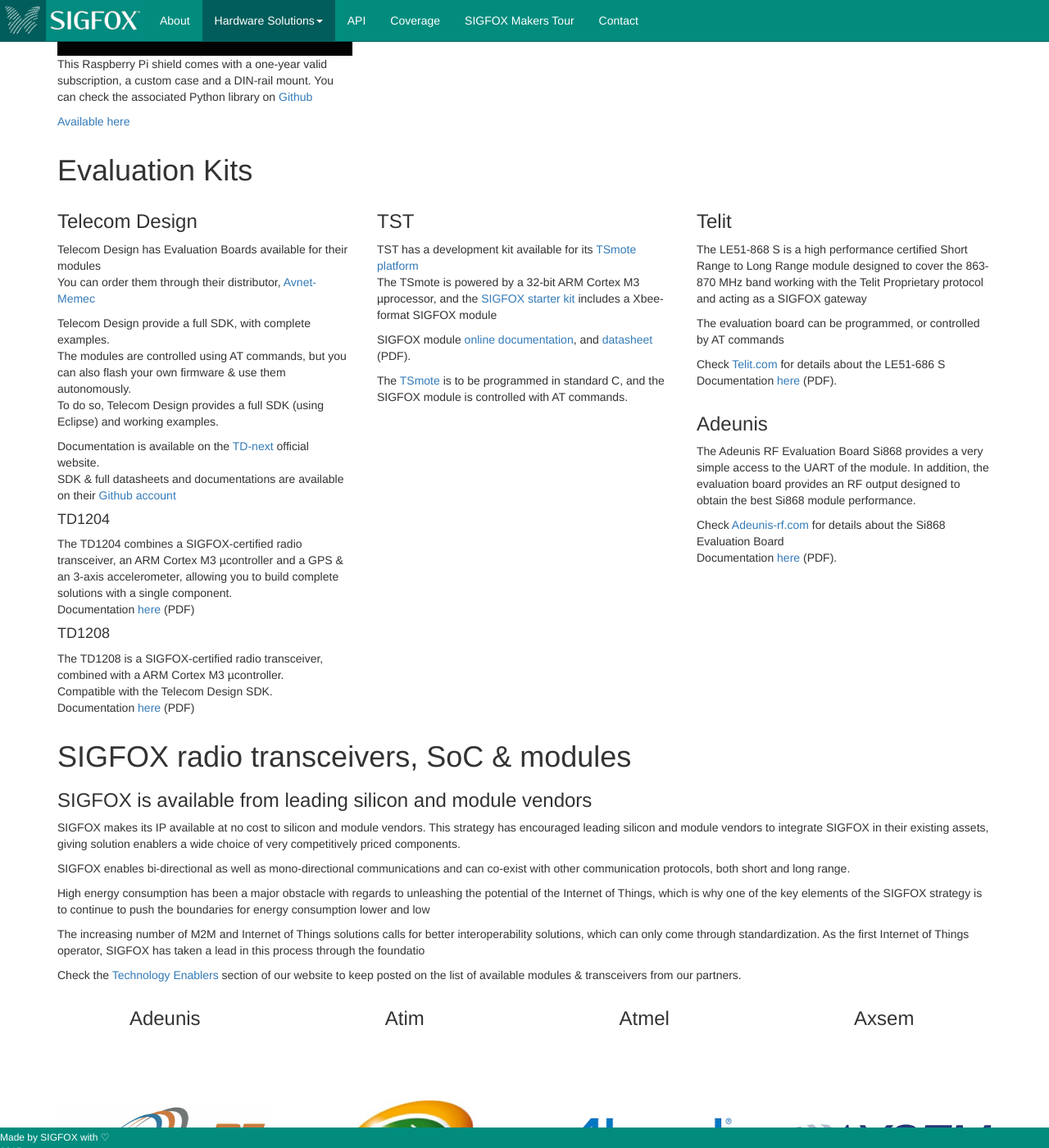
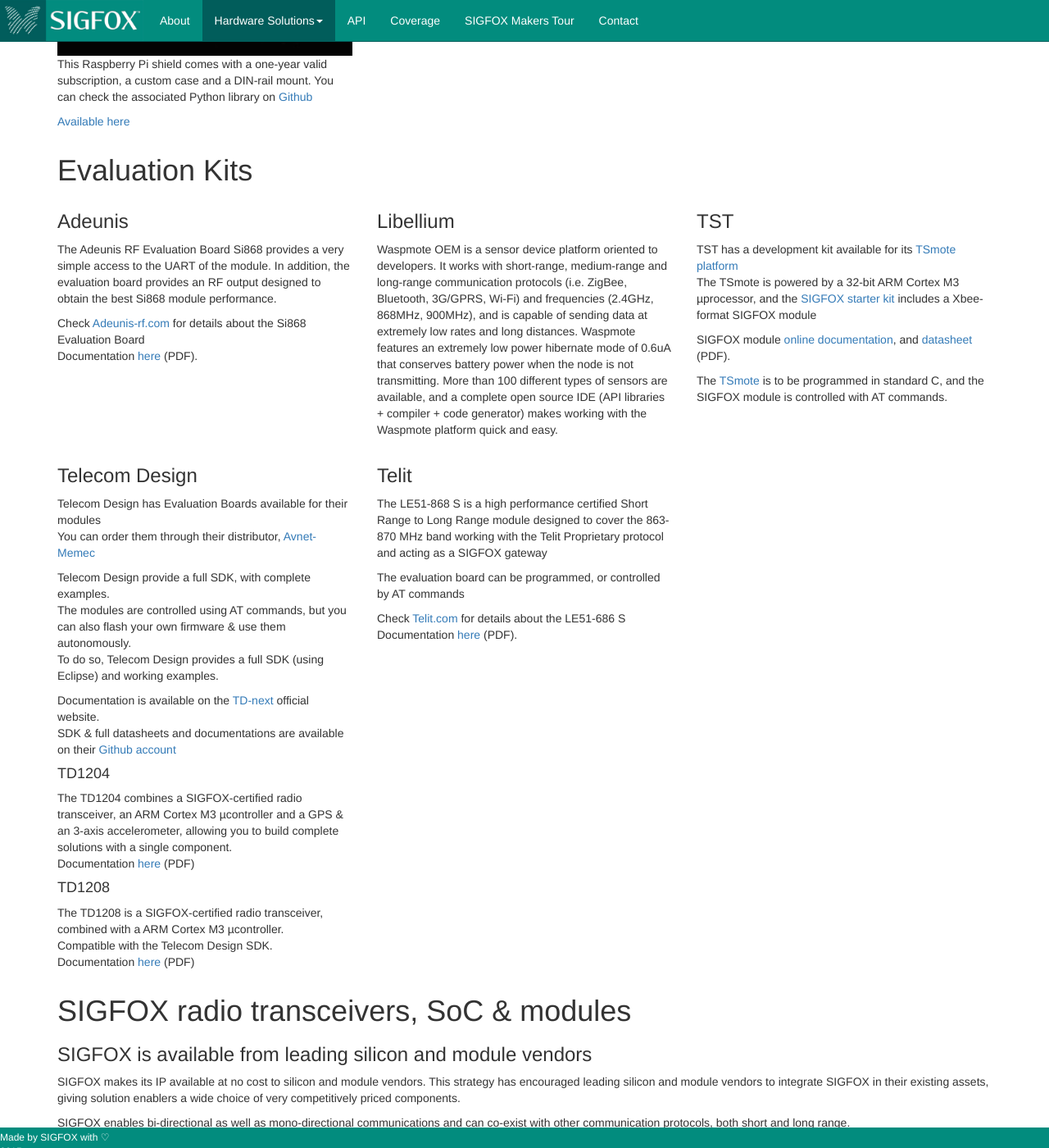
Before and after one commit to sigfox/makers.sigfox.com, a Jekyll site: the page built from index.html, in a window 1280 px wide and 1400 px high, scrolled down 3288 px. Shown: the whole window at 82% size. Built offline with Jekyll 4.4.1, drawn with Linux system fonts in a browser that asks for light colours.

Commit message:
Add libellium waspmote

```diff
--- a/_includes/index/evb.html
+++ b/_includes/index/evb.html
@@ -2,6 +2,37 @@
   <h1>Evaluation Kits</h1>
   <div class="row">
     <div class="col-sm-4">
+      <h3>Adeunis</h3>
+      <p>
+        The Adeunis RF Evaluation Board Si868 provides a very simple access to the UART of the module. In addition, the evaluation board provides an RF output designed to obtain the best Si868 module performance.
+      </p>
+      <p>
+        Check <a href="http://www.adeunis-rf.com/en/products/sigfox-rf-module/evaluation-board-sigfox">Adeunis-rf.com</a> for details about the Si868 Evaluation Board<br />
+        Documentation <a href="./resources/adeunis-evb.pdf"> here</a> (PDF).
+      </p>
+    </div>
+
+  <div class="col-sm-4">
+    <h3>Libellium</h3>
+    <p>
+      Waspmote OEM is a sensor device platform oriented to developers. It works with short-range, medium-range and long-range communication protocols (i.e. ZigBee, Bluetooth, 3G/GPRS, Wi-Fi) and frequencies (2.4GHz, 868MHz, 900MHz), and is capable of sending data at extremely low rates and long distances. Waspmote features an extremely low power hibernate mode of 0.6uA that conserves battery power when the node is not transmitting. More than 100 different types of sensors are available, and a complete open source IDE (API libraries + compiler + code generator) makes working with the Waspmote platform quick and easy.
+    </p>
+  </div>
+  <div class="col-sm-4">
+      <h3>TST</h3>
+      <p>
+        TST has a development kit available for its <a href="http://www.tst-sistemas.es/en/products/tsmart/">TSmote platform</a><br />
+        The TSmote is powered by a 32-bit ARM Cortex M3 µprocessor, and the <a href="http://www.tst-sistemas.es/en/products/tsmart/tskits/">SIGFOX starter kit</a> includes a Xbee-format SIGFOX module
+      </p>
+      <p>
+        SIGFOX module <a href="http://api.tst-sistemas.es/group___t_s_m_a_r_t___s_i_g_f_o_x___t_d.html">online documentation</a>, and <a href="./resources/TST-module.pdf">datasheet</a> (PDF).
+      </p>
+      <p>
+        The <a href="./resources/TSmoTe-EN.pdf">TSmote</a> is to be programmed in standard C, and the SIGFOX module is controlled with AT commands.
+      </p>
+    </div>
+    <div class="col-sm-4">
+
       <h3>Telecom Design</h3>
       <p>
         Telecom Design has Evaluation Boards available for their modules<br />
@@ -30,20 +61,7 @@
         Documentation <a href="https://github.com/Telecom-Design/Documentation_TD_RF_Module/raw/master/TD1208%20EVB%20User%27s%20Guide.pdf">here</a> (PDF)
       </p>
     </div>
-    <div class="col-sm-4">
-      <h3>TST</h3>
-      <p>
-        TST has a development kit available for its <a href="http://www.tst-sistemas.es/en/products/tsmart/">TSmote platform</a><br />
-        The TSmote is powered by a 32-bit ARM Cortex M3 µprocessor, and the <a href="http://www.tst-sistemas.es/en/products/tsmart/tskits/">SIGFOX starter kit</a> includes a Xbee-format SIGFOX module
-      </p>
-      <p>
-        SIGFOX module <a href="http://api.tst-sistemas.es/group___t_s_m_a_r_t___s_i_g_f_o_x___t_d.html">online documentation</a>, and <a href="./resources/TST-module.pdf">datasheet</a> (PDF).
-      </p>
-      <p>
-        The <a href="./resources/TSmoTe-EN.pdf">TSmote</a> is to be programmed in standard C, and the SIGFOX module is controlled with AT commands.
-      </p>
-    </div>
-    <div class="col-sm-4">
+  <div class="col-sm-4">
       <h3>Telit</h3>
       <p>
         The LE51-868 S is a high performance certified Short Range to Long Range module designed to cover the 863-870 MHz band working with the Telit Proprietary protocol and acting as a SIGFOX gateway
@@ -56,16 +74,5 @@
         Documentation <a href="./resources/Telit_LE51-868S_DemoUnit.pdf"> here</a> (PDF).
       </p>
     </div>
-    <div class="col-sm-4">
-      <h3>Adeunis</h3>
-      <p>
-        The Adeunis RF Evaluation Board Si868 provides a very simple access to the UART of the module. In addition, the evaluation board provides an RF output designed to obtain the best Si868 module performance.
-      </p>
-      <p>
-        Check <a href="http://www.adeunis-rf.com/en/products/sigfox-rf-module/evaluation-board-sigfox">Adeunis-rf.com</a> for details about the Si868 Evaluation Board<br />
-        Documentation <a href="./resources/adeunis-evb.pdf"> here</a> (PDF).
-      </p>
-    </div>
-
 </div>
 </section>
--- a/css/style.scss
+++ b/css/style.scss
@@ -119,3 +119,8 @@
     }
   }
 }
+#evalkits{
+  .row > div{
+    min-height:310px;
+  }
+}
```
